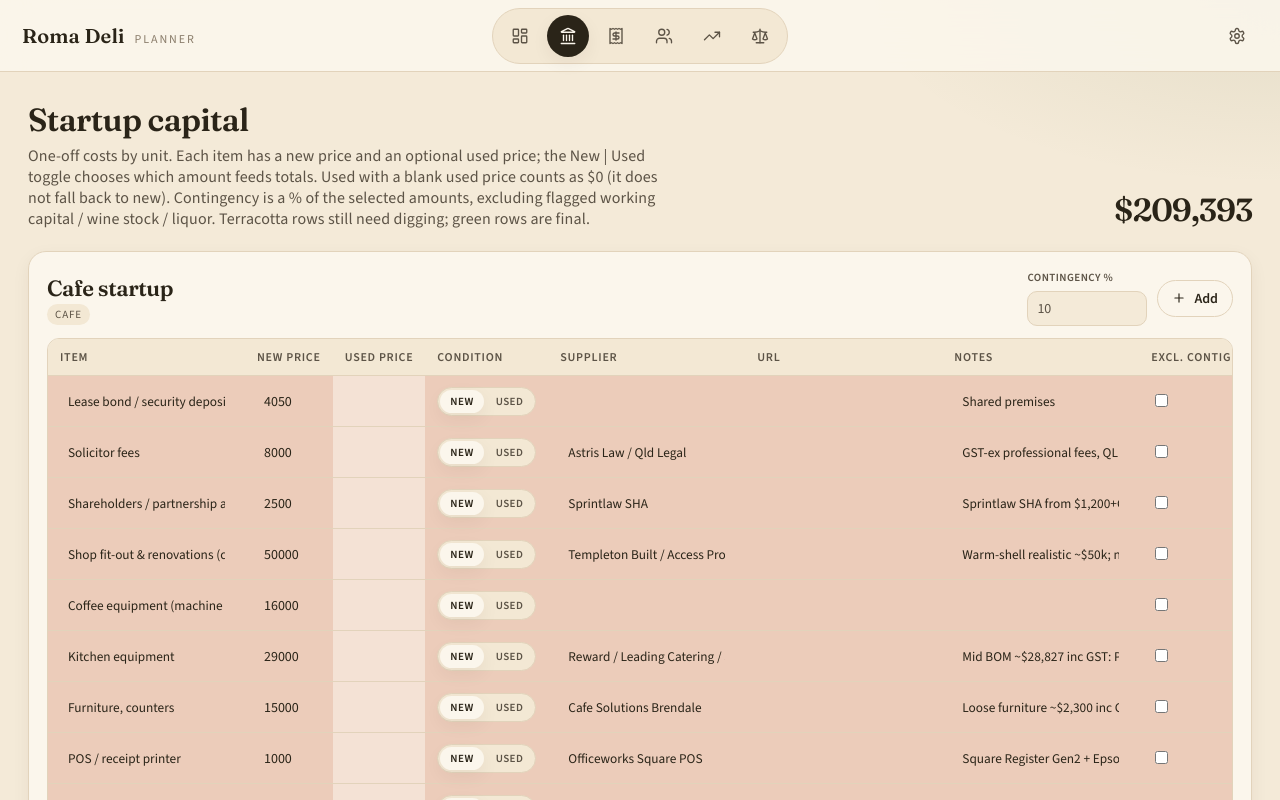
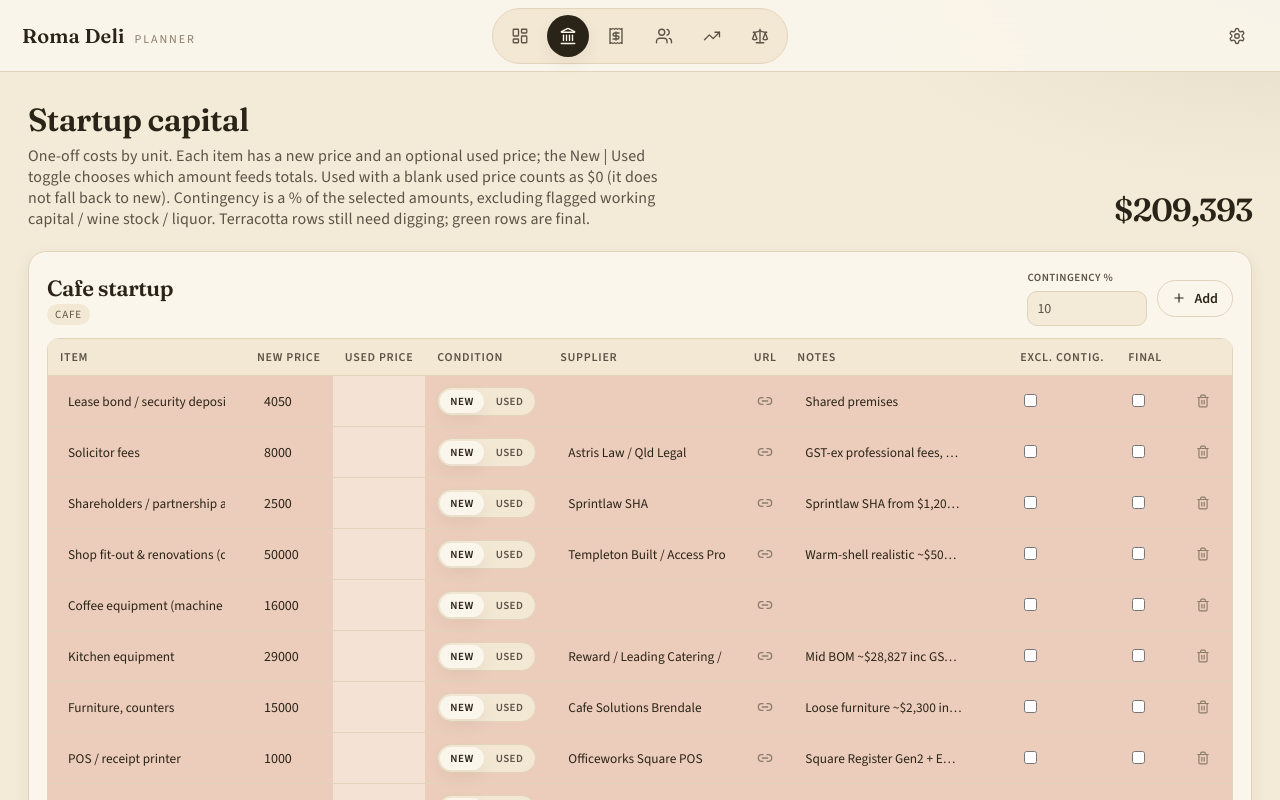
Before and after one commit to chin00000/Grok-Roma-Deli-Planner, a React (Vite) app: page / in a window 1280 px wide. Both pictures are taken after a click on the button "Startup". Shown: the top 800 px of the page. Built offline with nearby package versions, Linux system fonts and the light colour scheme.

Commit message:
Startup: URL icon, expandable notes, final excludes contingency (#6)
* Startup: compact URL icon, expandable notes, final excludes contingency

* CSS: Startup URL icon, notes hover/expand, row-open

```diff
--- a/src/index.css
+++ b/src/index.css
@@ -268,13 +268,13 @@ input:focus, select:focus, textarea:focus {
   border-color: var(--olive);
   box-shadow: 0 0 0 3px color-mix(in srgb, var(--olive) 20%, transparent);
 }
-input.cell, select.cell {
+input.cell, select.cell, textarea.cell {
   background: transparent;
   border-color: transparent;
   padding: 4px 6px;
   border-radius: 8px;
 }
-input.cell:hover, select.cell:hover { background: var(--bg); border-color: var(--line); }
+input.cell:hover, select.cell:hover, textarea.cell:hover { background: var(--bg); border-color: var(--line); }
 
 .btn {
   border: 1px solid var(--line);
@@ -458,6 +458,83 @@ tr.line-final td {
   background: color-mix(in srgb, var(--ok) 22%, var(--paper));
 }
 tr.line-draft input.cell,
-tr.line-draft select.cell { background: transparent; }
+tr.line-draft select.cell,
+tr.line-draft textarea.cell { background: transparent; }
 tr.line-final input.cell,
-tr.line-final select.cell { background: transparent; }
+tr.line-final select.cell,
+tr.line-final textarea.cell { background: transparent; }
+
+th.url-col, td.url-cell {
+  width: 44px;
+  max-width: 52px;
+  padding-left: 4px;
+  padding-right: 4px;
+  text-align: center;
+}
+th.notes-col, td.notes-cell {
+  width: 28%;
+  min-width: 220px;
+}
+.url-cell { position: relative; }
+.url-btn {
+  width: 32px;
+  height: 32px;
+  border-radius: 8px;
+  border: 1px solid transparent;
+  background: transparent;
+  color: var(--muted);
+  display: grid;
+  place-items: center;
+}
+.url-btn:hover { background: var(--bg); color: var(--olive); }
+.url-btn.has-url { color: var(--olive); }
+.url-btn.has-url:hover { color: var(--olive-2); background: color-mix(in srgb, var(--olive) 12%, var(--paper)); }
+.url-edit {
+  position: fixed;
+  z-index: 45;
+  width: 280px;
+  padding: 6px;
+  background: var(--paper);
+  border: 1px solid var(--line);
+  border-radius: 12px;
+  box-shadow: var(--shadow);
+}
+.url-edit input {
+  width: 100%;
+  margin: 0;
+}
+.notes-cell input.notes-compact {
+  white-space: nowrap;
+  overflow: hidden;
+  text-overflow: ellipsis;
+}
+.notes-preview {
+  position: fixed;
+  z-index: 42;
+  max-width: 360px;
+  max-height: min(280px, 50vh);
+  overflow: auto;
+  padding: 12px 14px;
+  background: var(--paper);
+  color: var(--ink);
+  border: 1px solid var(--line);
+  border-radius: 12px;
+  box-shadow: var(--shadow);
+  font-size: 13px;
+  line-height: 1.45;
+  white-space: pre-wrap;
+  word-wrap: break-word;
+  pointer-events: none;
+}
+.notes-preview.above { transform: translateY(-100%); }
+
+tr.row-open td { vertical-align: top; }
+textarea.notes-edit {
+  min-height: 72px;
+  resize: vertical;
+  width: 100%;
+}
+td input[type='checkbox']:disabled {
+  opacity: 0.65;
+  cursor: not-allowed;
+}
--- a/src/pages/Startup.tsx
+++ b/src/pages/Startup.tsx
@@ -1,9 +1,16 @@
-import { Plus, Trash2 } from 'lucide-react';
+import { useState, type MouseEvent } from 'react';
+import { Link2, Plus, Trash2 } from 'lucide-react';
 import { startupByCategory } from '../calc/model';
 import { isUsedPriceMissing } from '../calc/startup';
 import { money, signedClass } from '../format';
 import type { AppState, ItemCondition, StartupItem, UnitId } from '../types';
 import { UNITS, newId } from '../types';
+
+function hrefFor(url: string): string {
+  const raw = url.trim();
+  if (!raw) return '';
+  return /^https?:\/\//i.test(raw) ? raw : `https://${raw}`;
+}
 
 export function Startup({
   state,
@@ -14,6 +21,16 @@ export function Startup({
 }) {
   const cats = startupByCategory(state, state.units);
   const grand = cats.reduce((s, c) => s + c.total, 0);
+  const [editingUrlId, setEditingUrlId] = useState<string | null>(null);
+  const [urlEditPos, setUrlEditPos] = useState<{ left: number; top: number } | null>(null);
+  const [expandedNotesId, setExpandedNotesId] = useState<string | null>(null);
+  const [hoverNotes, setHoverNotes] = useState<{
+    id: string;
+    text: string;
+    left: number;
+    top: number;
+    above: boolean;
+  } | null>(null);
 
   function patchItem(id: string, patch: Partial<StartupItem>) {
     setState({
@@ -52,6 +69,64 @@ export function Startup({
       ),
     });
   }
+
+  function placePopover(el: HTMLElement, width = 280, height = 44) {
+    const r = el.getBoundingClientRect();
+    let left = r.right + 8;
+    let top = r.top - 4;
+    if (left + width > window.innerWidth - 8) left = Math.max(8, r.left - width - 8);
+    if (top + height > window.innerHeight - 8) top = Math.max(8, window.innerHeight - height - 8);
+    if (top < 8) top = 8;
+    return { left, top };
+  }
+
+  function startEditUrl(el: HTMLElement, id: string) {
+    setEditingUrlId(id);
+    setUrlEditPos(placePopover(el));
+  }
+
+  function onUrlClick(e: MouseEvent<HTMLButtonElement>, item: StartupItem) {
+    e.preventDefault();
+    const raw = item.url.trim();
+    if (!raw) {
+      startEditUrl(e.currentTarget, item.id);
+      return;
+    }
+    window.open(hrefFor(raw), '_blank', 'noopener,noreferrer');
+  }
+
+  function onUrlContext(e: MouseEvent<HTMLButtonElement>, item: StartupItem) {
+    e.preventDefault();
+    startEditUrl(e.currentTarget, item.id);
+  }
+
+  function onNotesEnter(e: MouseEvent<HTMLElement>, item: StartupItem) {
+    if (!item.notes.trim() || expandedNotesId === item.id) {
+      setHoverNotes(null);
+      return;
+    }
+    const r = e.currentTarget.getBoundingClientRect();
+    const width = Math.min(360, window.innerWidth - 24);
+    let left = r.left;
+    let top = r.bottom + 8;
+    let above = false;
+    if (left + width > window.innerWidth - 12) left = window.innerWidth - width - 12;
+    if (left < 12) left = 12;
+    if (r.bottom + 160 > window.innerHeight && r.top > 140) {
+      above = true;
+      top = r.top - 8;
+    }
+    setHoverNotes({ id: item.id, text: item.notes, left, top, above });
+  }
+
+  function expandNotes(id: string) {
+    setExpandedNotesId(id);
+    setHoverNotes(null);
+  }
+
+  const editingUrlItem = editingUrlId
+    ? state.startupItems.find((x) => x.id === editingUrlId)
+    : undefined;
 
   return (
     <div className="rise">
@@ -103,8 +178,8 @@ export function Startup({
                     <th className="num">Used price</th>
                     <th>Condition</th>
                     <th>Supplier</th>
-                    <th>URL</th>
-                    <th>Notes</th>
+                    <th className="url-col">URL</th>
+                    <th className="notes-col">Notes</th>
                     <th>Excl. contig.</th>
                     <th>Final</th>
                     <th />
@@ -113,8 +188,17 @@ export function Startup({
                 <tbody>
                   {items.map((i) => {
                     const missing = isUsedPriceMissing(i);
+                    const hasUrl = i.url.trim() !== '';
+                    const notesOpen = expandedNotesId === i.id;
+                    const noteRows = Math.min(
+                      12,
+                      Math.max(3, i.notes.split('\n').length, Math.ceil((i.notes.length || 1) / 42)),
+                    );
                     return (
-                      <tr key={i.id} className={i.final ? 'line-final' : 'line-draft'}>
+                      <tr
+                        key={i.id}
+                        className={`${i.final ? 'line-final' : 'line-draft'}${notesOpen ? ' row-open' : ''}`}
+                      >
                         <td>
                           <input className="cell" value={i.name} onChange={(e) => patchItem(i.id, { name: e.target.value })} />
                           {missing && (
@@ -162,25 +246,66 @@ export function Startup({
                         <td>
                           <input className="cell" value={i.supplier} onChange={(e) => patchItem(i.id, { supplier: e.target.value })} />
                         </td>
-                        <td>
-                          <input className="cell" value={i.url} onChange={(e) => patchItem(i.id, { url: e.target.value })} />
+                        <td className="url-cell">
+                          <button
+                            type="button"
+                            className={`url-btn${hasUrl ? ' has-url' : ''}`}
+                            aria-label={hasUrl ? 'Open link' : 'Add link'}
+                            onClick={(e) => onUrlClick(e, i)}
+                            onContextMenu={(e) => onUrlContext(e, i)}
+                          >
+                            <Link2 size={16} />
+                          </button>
                         </td>
-                        <td>
-                          <input className="cell" value={i.notes} onChange={(e) => patchItem(i.id, { notes: e.target.value })} />
+                        <td
+                          className="notes-cell"
+                          onMouseEnter={(e) => onNotesEnter(e, i)}
+                          onMouseLeave={() => setHoverNotes(null)}
+                          onClick={() => expandNotes(i.id)}
+                        >
+                          {notesOpen ? (
+                            <textarea
+                              className="cell notes-edit"
+                              value={i.notes}
+                              rows={noteRows}
+                              autoFocus
+                              onChange={(e) => patchItem(i.id, { notes: e.target.value })}
+                              onBlur={() => setExpandedNotesId((id) => (id === i.id ? null : id))}
+                              onClick={(e) => e.stopPropagation()}
+                              aria-label={`${i.name} notes`}
+                            />
+                          ) : (
+                            <input
+                              className="cell notes-compact"
+                              value={i.notes}
+                              onChange={(e) => patchItem(i.id, { notes: e.target.value })}
+                              onFocus={() => expandNotes(i.id)}
+                              aria-label={`${i.name} notes`}
+                            />
+                          )}
                         </td>
                         <td>
                           <input
                             type="checkbox"
                             checked={i.excludeFromContingency}
+                            disabled={i.final}
                             onChange={(e) => patchItem(i.id, { excludeFromContingency: e.target.checked })}
                             aria-label="Exclude from contingency"
+                            title={i.final ? 'Locked while price is final' : undefined}
                           />
                         </td>
                         <td>
                           <input
                             type="checkbox"
                             checked={i.final}
-                            onChange={(e) => patchItem(i.id, { final: e.target.checked })}
+                            onChange={(e) => {
+                              const final = e.target.checked;
+                              if (final) {
+                                patchItem(i.id, { final: true, excludeFromContingency: true });
+                              } else {
+                                patchItem(i.id, { final: false });
+                              }
+                            }}
                             aria-label="Final"
                           />
                         </td>
@@ -227,6 +352,42 @@ export function Startup({
           </div>
         );
       })}
+
+      {editingUrlId && editingUrlItem && urlEditPos && (
+        <div
+          className="url-edit"
+          style={{ left: urlEditPos.left, top: urlEditPos.top }}
+        >
+          <input
+            type="url"
+            value={editingUrlItem.url}
+            autoFocus
+            onFocus={(e) => e.target.select()}
+            onChange={(e) => patchItem(editingUrlItem.id, { url: e.target.value })}
+            onBlur={() => {
+              setEditingUrlId(null);
+              setUrlEditPos(null);
+            }}
+            onKeyDown={(e) => {
+              if (e.key === 'Enter' || e.key === 'Escape') {
+                e.currentTarget.blur();
+              }
+            }}
+            placeholder="https://"
+            aria-label="Edit link"
+          />
+        </div>
+      )}
+
+      {hoverNotes && expandedNotesId !== hoverNotes.id && hoverNotes.text.trim() && (
+        <div
+          className={`notes-preview${hoverNotes.above ? ' above' : ''}`}
+          style={{ left: hoverNotes.left, top: hoverNotes.top }}
+          role="tooltip"
+        >
+          {hoverNotes.text}
+        </div>
+      )}
     </div>
   );
 }
```
